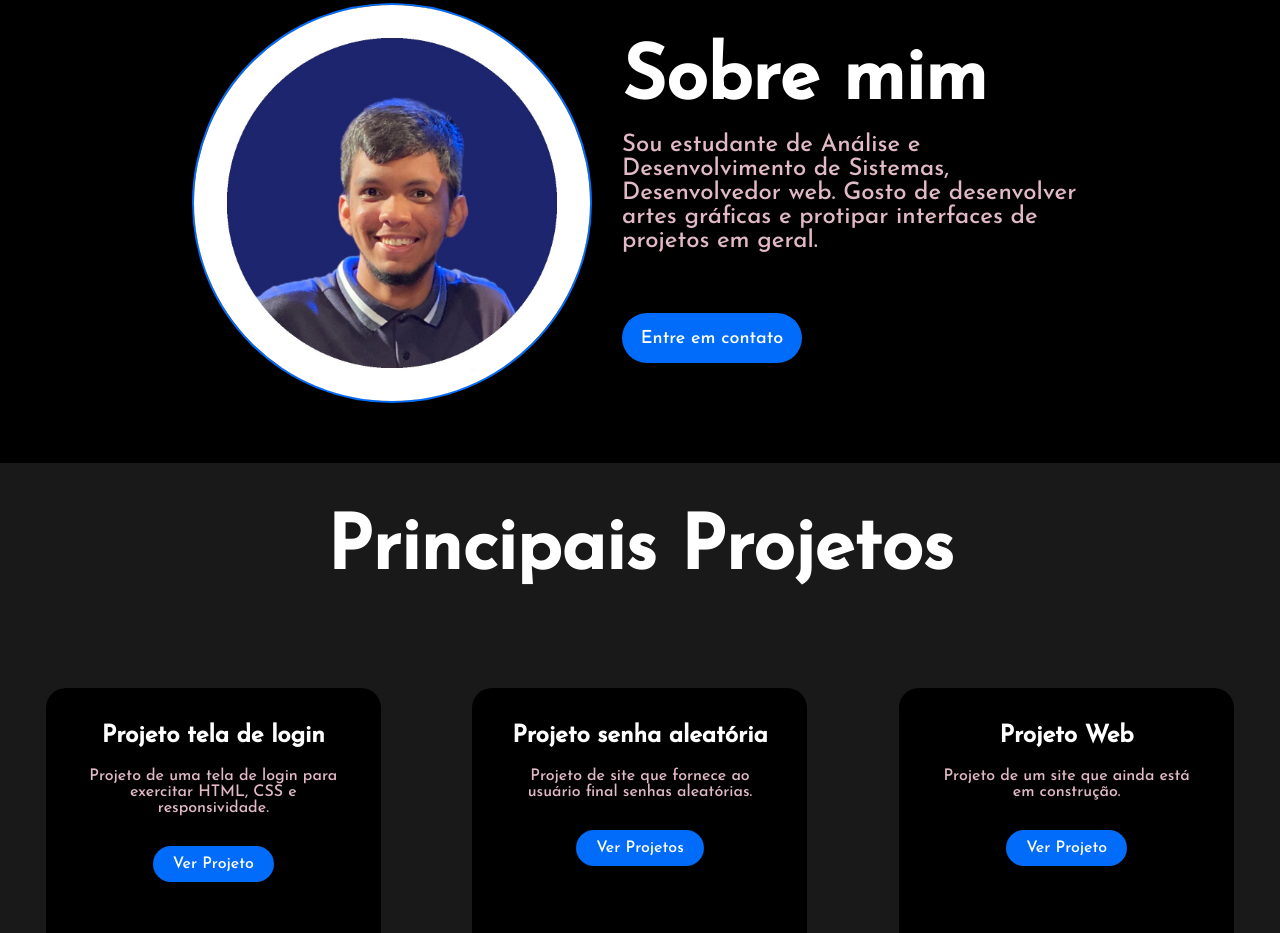
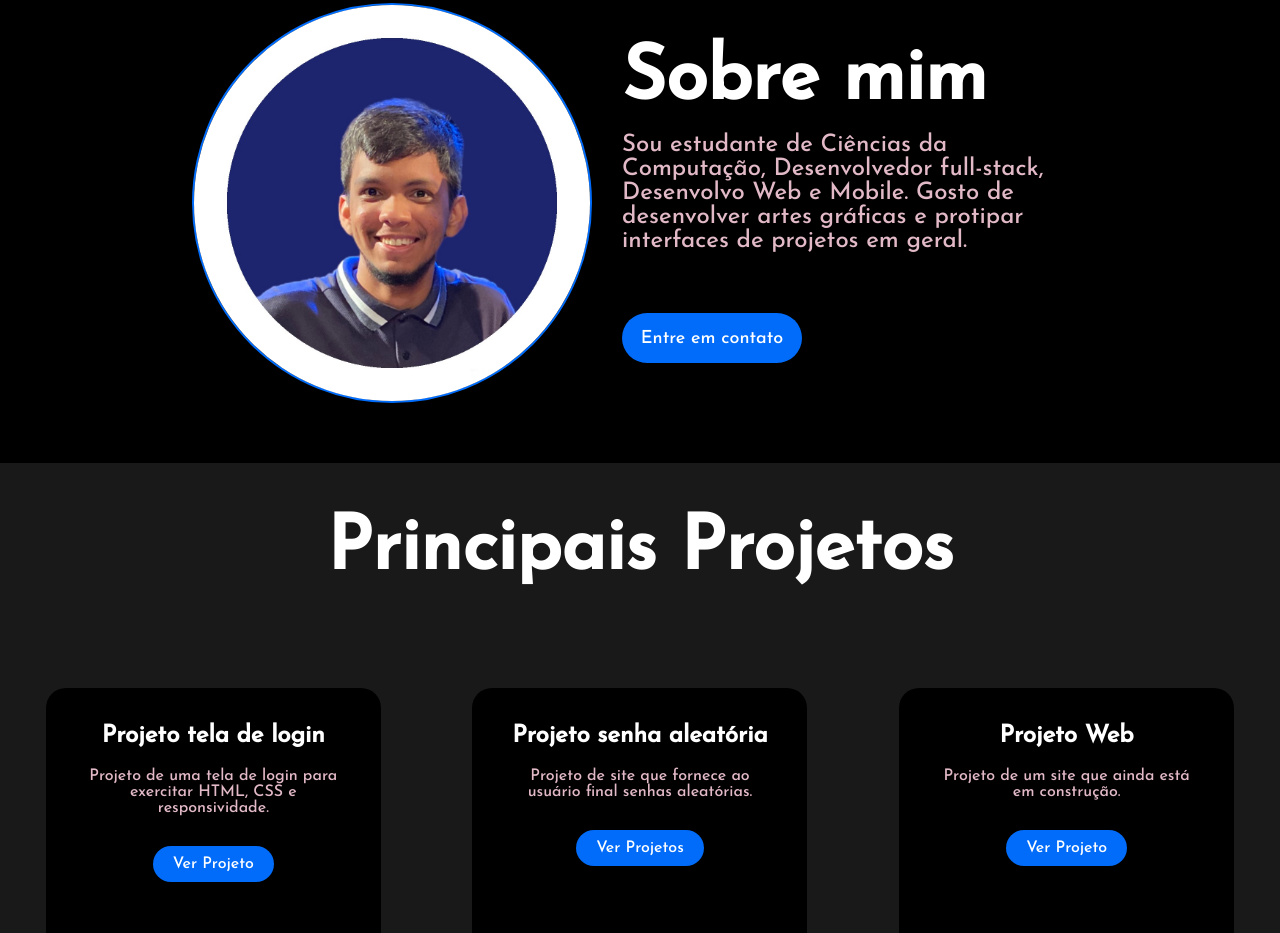
Before and after one commit to lucaasnogueira/portifolio, a plain HTML site: page index.html in a window 1280 px wide. Shown: the part 857-1790 px from the top of the page. Drawn offline with Linux system fonts and the light colour scheme.

Commit message:
Update index.html
Signed-off-by: Lucas <116578226+lucaasnogueira@users.noreply.github.com>

```diff
--- a/index.html
+++ b/index.html
@@ -40,7 +40,7 @@
 
         <div>
             <h2>Sobre mim</h2>
-            <p>Sou estudante de Análise e Desenvolvimento de Sistemas, Desenvolvedor web. Gosto de desenvolver artes gráficas e protipar interfaces de projetos em geral.</p>
+            <p>Sou estudante de Ciências da Computação, Desenvolvedor full-stack, Desenvolvo Web e Mobile. Gosto de desenvolver artes gráficas e protipar interfaces de projetos em geral.</p>
             <button>Entre em contato</button>
         </div>
      </section>
```
